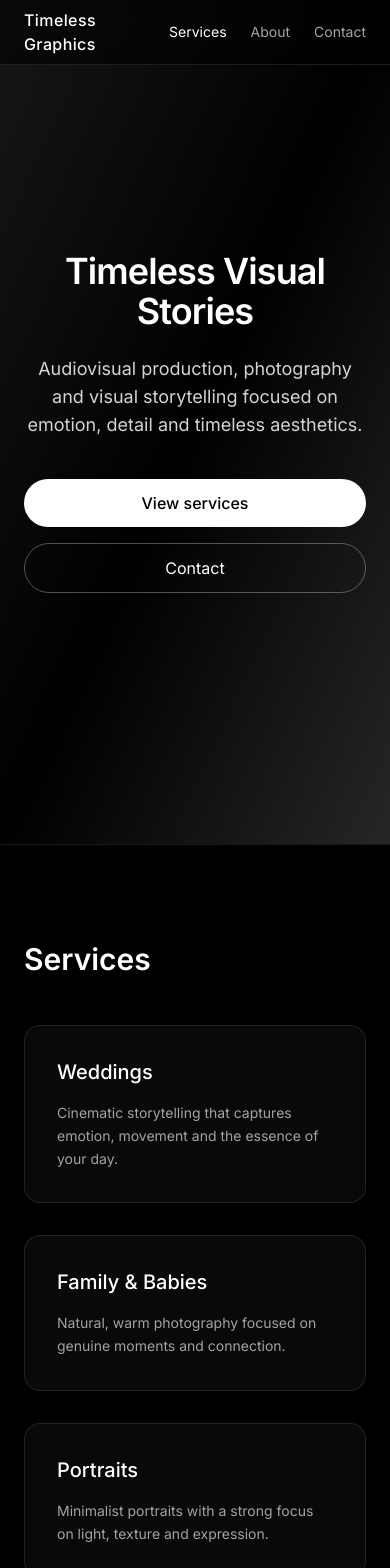
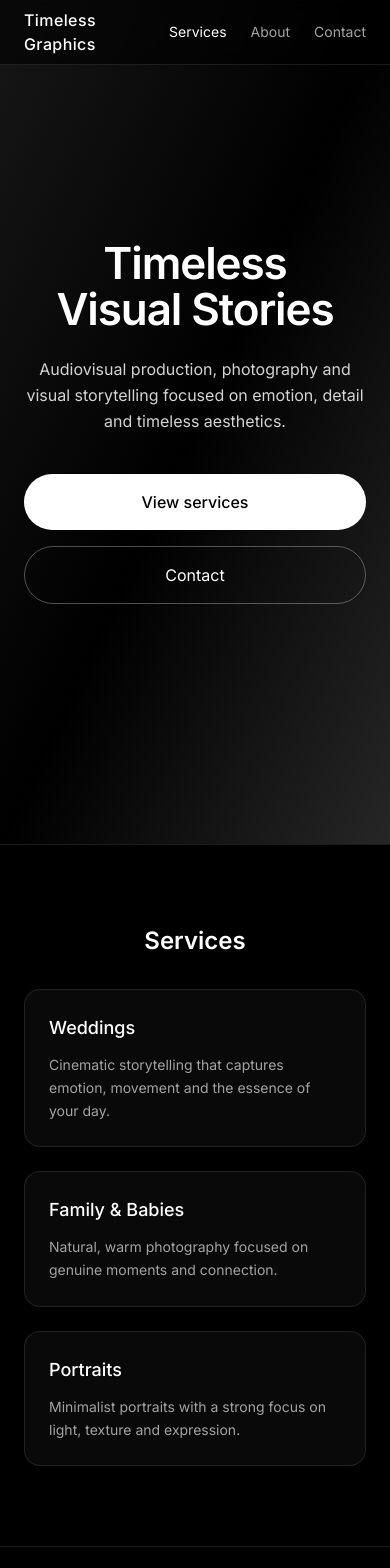
Before and after one commit to calamarico/timeless-graphics, a React (Vite) app: page / in a window 390 px wide. Shown: the top 1568 px of the page. Built offline with nearby package versions, Linux system fonts and the light colour scheme.

Commit message:
Mobile optimization

```diff
--- a/src/components/about/About.tsx
+++ b/src/components/about/About.tsx
@@ -4,9 +4,9 @@ export default function About() {
   return (
     <section
       id="about"
-      className="bg-black text-white py-28 border-t border-white/10"
+      className="bg-black text-white py-20 sm:py-28 border-t border-white/10"
     >
-      <div className="max-w-6xl mx-auto px-6 grid md:grid-cols-2 gap-16 items-center">
+      <div className="max-w-5xl mx-auto px-6 sm:px-8 grid gap-12 md:grid-cols-2 items-center">
         {/* Text */}
         <div>
           <motion.h2
@@ -14,7 +14,7 @@ export default function About() {
             whileInView={{ opacity: 1, y: 0 }}
             transition={{ duration: 0.7, ease: "easeOut" }}
             viewport={{ once: true }}
-            className="text-3xl md:text-4xl font-semibold mb-6"
+            className="text-2xl sm:text-3xl md:text-4xl font-semibold mb-4 sm:mb-6 leading-snug"
           >
             Visual stories, crafted with intention
           </motion.h2>
@@ -24,7 +24,7 @@ export default function About() {
             whileInView={{ opacity: 1, y: 0 }}
             transition={{ duration: 0.7, ease: "easeOut", delay: 0.1 }}
             viewport={{ once: true }}
-            className="text-neutral-300 leading-relaxed max-w-xl"
+            className="text-sm sm:text-base md:text-lg text-neutral-300 leading-relaxed max-w-full sm:max-w-lg"
           >
             Every image and every frame is created with a clear purpose:
             to capture emotion, authenticity and moments that feel timeless.
@@ -39,7 +39,7 @@ export default function About() {
           whileInView={{ opacity: 1, scale: 1 }}
           transition={{ duration: 0.8, ease: "easeOut" }}
           viewport={{ once: true }}
-          className="relative aspect-[4/5] rounded-2xl overflow-hidden border border-white/10"
+          className="relative w-full aspect-[4/5] rounded-2xl overflow-hidden border border-white/10"
         >
           {/* Placeholder visual */}
           <div className="absolute inset-0 bg-gradient-to-br from-neutral-700 via-neutral-900 to-black" />
--- a/src/components/hero/Hero.tsx
+++ b/src/components/hero/Hero.tsx
@@ -11,16 +11,35 @@ export default function Hero() {
           initial={{ opacity: 0, y: 30 }}
           animate={{ opacity: 1, y: 0 }}
           transition={{ duration: 0.9, ease: "easeOut" }}
-          className="text-4xl md:text-6xl font-bold tracking-tight mb-6"
+          className="
+            text-[2.75rem]
+            leading-[1.05]
+            tracking-tight
+            font-semibold
+            mb-6
+            sm:text-5xl
+            md:text-6xl
+          "
         >
-          Timeless Visual Stories
+          Timeless
+          <br className="sm:hidden" />
+          Visual Stories
         </motion.h1>
 
         <motion.p
           initial={{ opacity: 0, y: 30 }}
           animate={{ opacity: 1, y: 0 }}
           transition={{ duration: 0.9, ease: "easeOut", delay: 0.2 }}
-          className="text-lg md:text-xl text-neutral-300 max-w-2xl mx-auto mb-10"
+          className="
+            text-base
+            leading-relaxed
+            text-neutral-300
+            max-w-[22rem]
+            mx-auto
+            mb-10
+            sm:text-lg
+            sm:max-w-2xl
+          "
         >
           Audiovisual production, photography and visual storytelling focused on
           emotion, detail and timeless aesthetics.
@@ -30,17 +49,44 @@ export default function Hero() {
           initial={{ opacity: 0, y: 30 }}
           animate={{ opacity: 1, y: 0 }}
           transition={{ duration: 0.9, ease: "easeOut", delay: 0.4 }}
-          className="flex flex-col sm:flex-row gap-4 justify-center"
+          className="
+            flex
+            flex-col
+            gap-4
+            sm:flex-row
+            sm:justify-center
+          "
         >
           <a
             href="#services"
-            className="px-8 py-3 rounded-full bg-white text-black font-medium hover:bg-neutral-200 transition"
+            className="
+              px-8
+              py-4
+              rounded-full
+              bg-white
+              text-black
+              font-medium
+              text-base
+              hover:bg-neutral-200
+              transition
+            "
           >
             View services
           </a>
+
           <a
             href="#contact"
-            className="px-8 py-3 rounded-full border border-white/30 text-white hover:bg-white/10 transition"
+            className="
+              px-8
+              py-4
+              rounded-full
+              border
+              border-white/30
+              text-white
+              text-base
+              hover:bg-white/10
+              transition
+            "
           >
             Contact
           </a>
--- a/src/components/services/ServiceCard.tsx
+++ b/src/components/services/ServiceCard.tsx
@@ -13,10 +13,12 @@ export default function ServiceCard({ title, description }: Props) {
       transition={{ duration: 0.8, ease: "easeOut" }}
       viewport={{ once: true }}
       whileHover={{ y: -4 }}
-      className="p-8 border border-white/10 rounded-2xl bg-neutral-900/40 hover:bg-neutral-900 transition"
+      className="p-6 sm:p-8 border border-white/10 rounded-2xl bg-neutral-900/40 hover:bg-neutral-900 transition"
     >
-      <h3 className="text-xl font-medium mb-4">{title}</h3>
-      <p className="text-neutral-400 text-sm leading-relaxed">
+      <h3 className="text-lg sm:text-xl font-medium mb-3 sm:mb-4">
+        {title}
+      </h3>
+      <p className="text-neutral-400 text-sm sm:text-base leading-relaxed">
         {description}
       </p>
     </motion.div>
--- a/src/components/services/Services.tsx
+++ b/src/components/services/Services.tsx
@@ -22,14 +22,14 @@ export default function Services() {
   return (
     <section
       id="services"
-      className="bg-black text-white py-24 border-t border-white/10"
+      className="bg-black text-white py-20 sm:py-24 border-t border-white/10"
     >
-      <div className="max-w-6xl mx-auto px-6">
-        <h2 className="text-3xl md:text-4xl font-semibold mb-12">
+      <div className="max-w-5xl sm:max-w-6xl mx-auto px-6 sm:px-8">
+        <h2 className="text-2xl sm:text-3xl md:text-4xl font-semibold mb-8 sm:mb-12 text-center sm:text-left">
           Services
         </h2>
 
-        <div className="grid md:grid-cols-3 gap-8">
+        <div className="grid gap-6 sm:gap-8 md:grid-cols-3">
           {services.map((service) => (
             <ServiceCard key={service.title} {...service} />
           ))}
```
